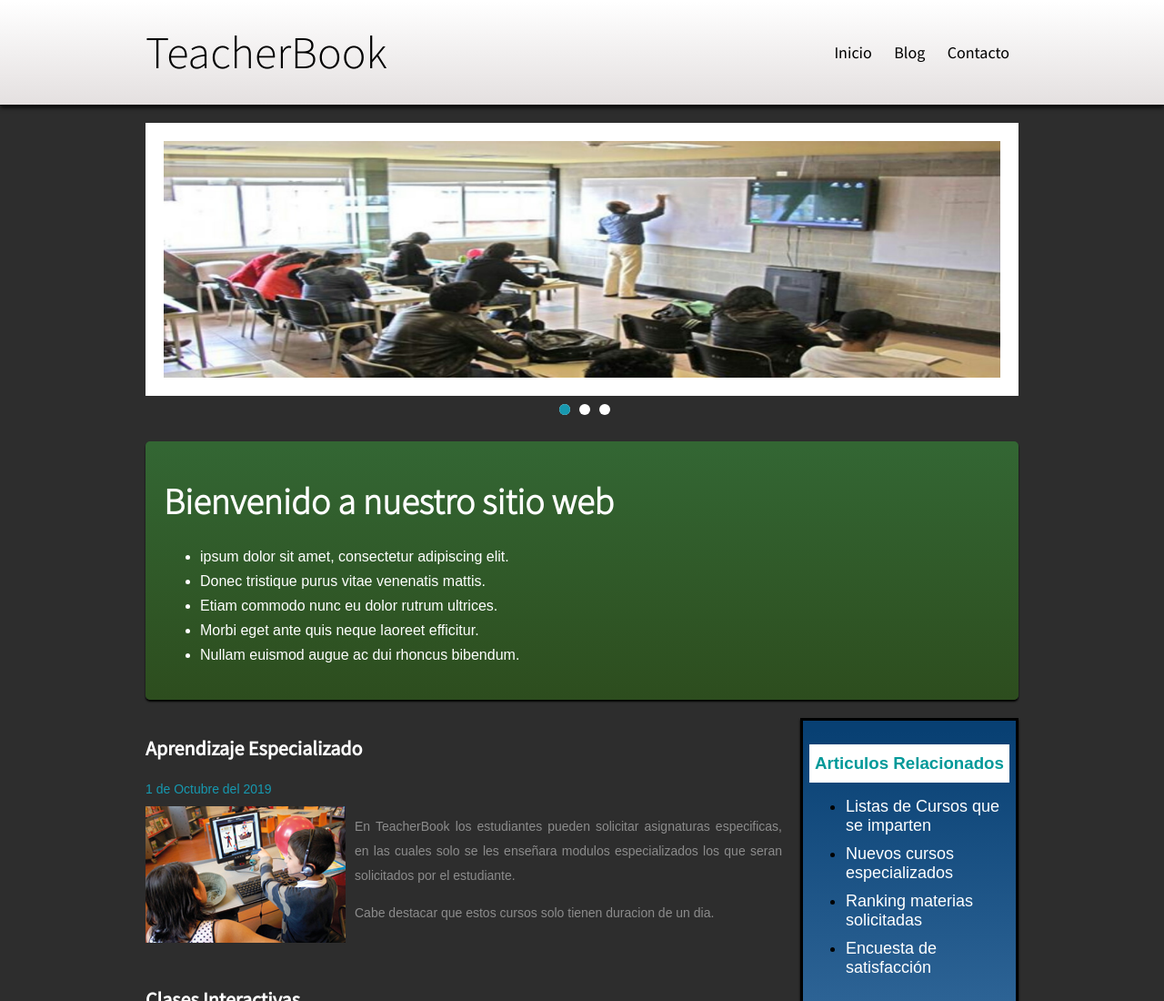
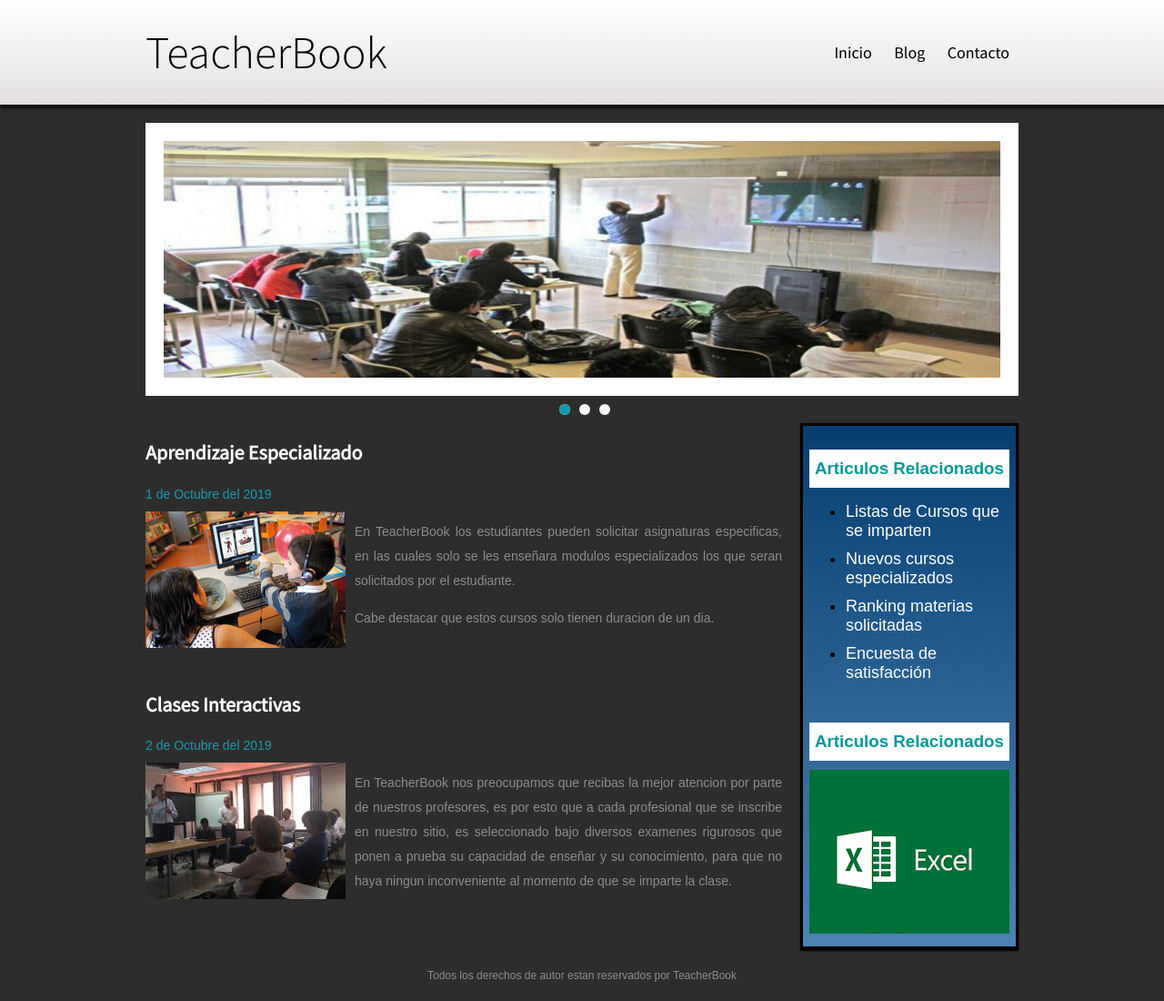
Before and after one commit to DartDragnell/alpha, a plain HTML site: page index.html in a window 1280 px wide. Shown: the top 1100 px of the page at 91% size. Drawn offline with nearby package versions, Linux system fonts and the light colour scheme.

Commit message:
Proyecto sin Footer ni Bienvenido

```diff
--- a/index.html
+++ b/index.html
@@ -37,23 +37,6 @@
                     <a href="#"><img src="Imagenes/SlideShow/profesor.jpg"/></a>
                     <a href="#"><img src="Imagenes/SlideShow/alumnos.jpg"/></a>
                     <a href="#"><img src="Imagenes/SlideShow/materias.jpg"/></a>
-            </section>
-
-            <section id="bienvenidos">
-                <article>
-                    <hgroup>
-                        <h2>Bienvenido a nuestro sitio web</h2>
-                    </hgroup>
-                    <p>
-                        <ul>
-                            <li>ipsum dolor sit amet, consectetur adipiscing elit.</li>
-                            <li>Donec tristique purus vitae venenatis mattis.</li>
-                            <li>Etiam commodo nunc eu dolor rutrum ultrices.</li>
-                            <li>Morbi eget ante quis neque laoreet efficitur.</li>
-                            <li>Nullam euismod augue ac dui rhoncus bibendum.</li>
-                        </ul>
-                    </p>
-                </article>
             </section>
 
             <section id="contenido">
```
